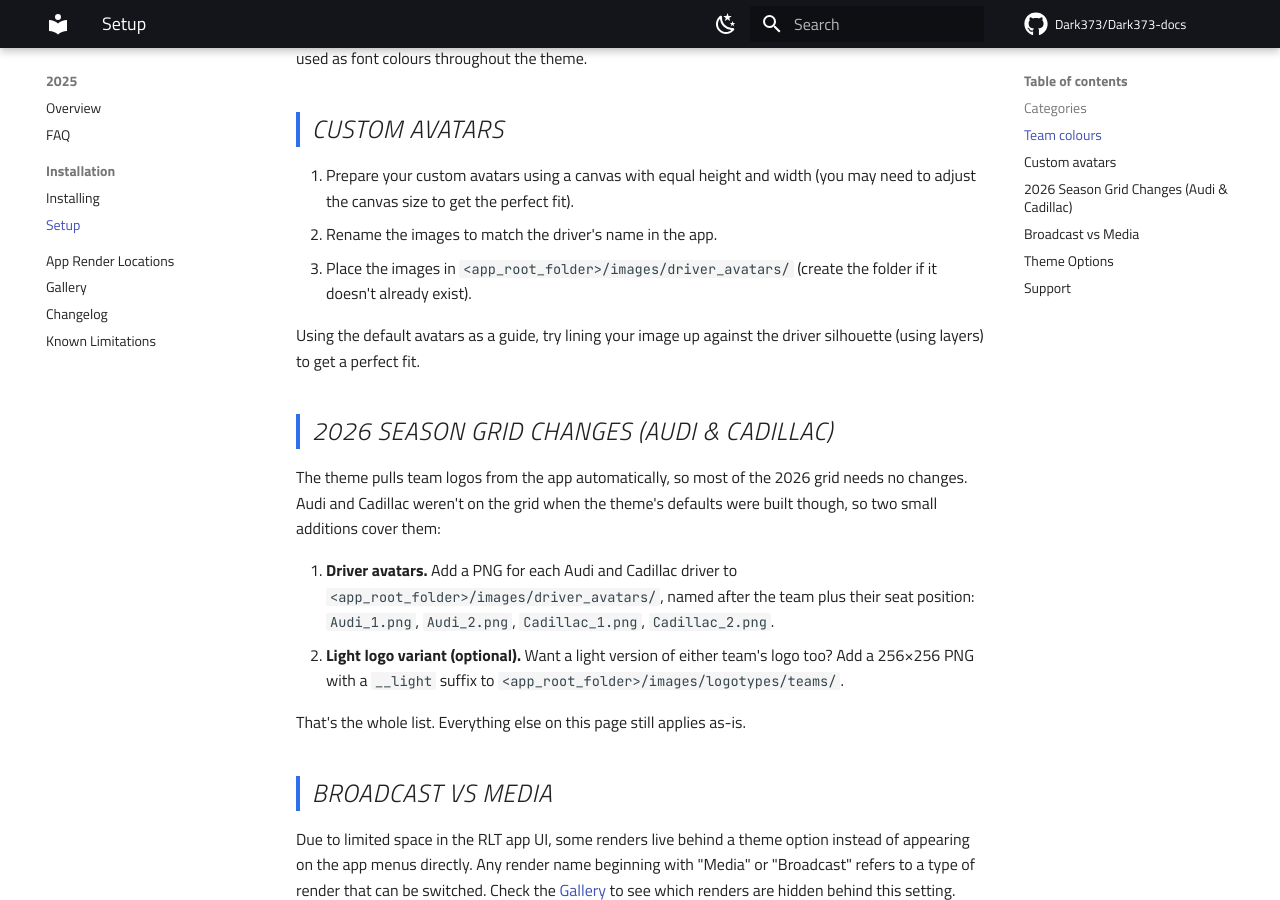
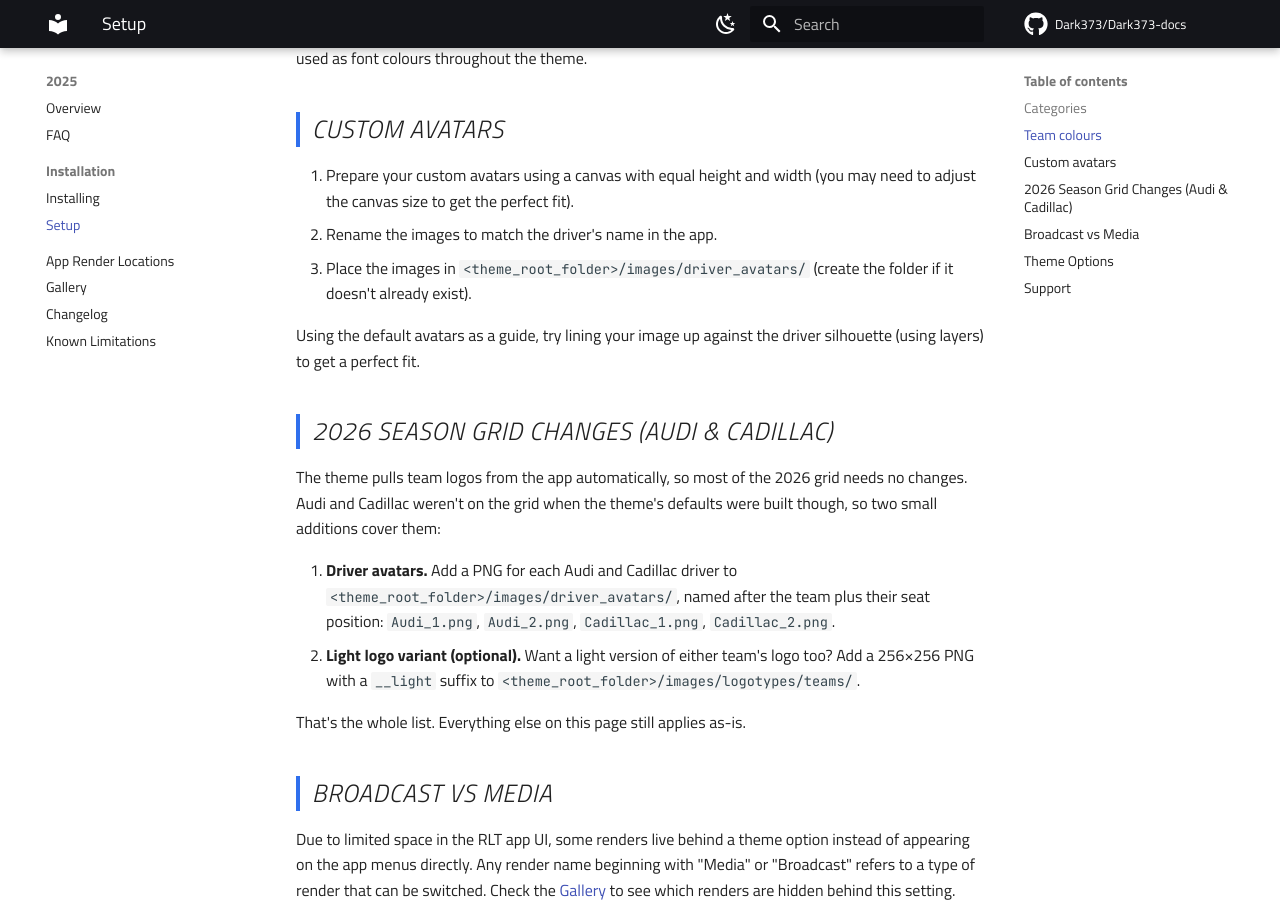
Before and after one commit to Dark373/Dark373-docs, an MkDocs documentation site: the page built from docs/f1-2025-theme/theme-options.md, in a window 1280 px wide and 900 px high, scrolled down 782 px. Built offline with MkDocs 1.6.1 and Material for MkDocs 9.7.7, drawn with Linux system fonts in a browser that asks for light colours; comment, search, counter and statistics services are not loaded; part of the change alters nothing that is shown.

Commit message:
Fix folder reference: theme root, not app root, for driver avatars/logos
Both driver_avatars and logotypes/teams live under the theme's own folder, not the app root - corrected the new 2026-grid-changes section and the pre-existing Custom avatars section right above it (same physical driver_avatars path referenced in both, so they needed to agree).

Co-Authored-By: Claude Sonnet 5 <noreply@anthropic.com>

Claude-Session: https://claude.ai/code/session_01WEWdRkUQPkz2PnDqHzXaDT

```diff
--- a/docs/f1-2025-theme/theme-options.md
+++ b/docs/f1-2025-theme/theme-options.md
@@ -31,7 +31,7 @@ colours. Tertiary colours are used as font colours throughout the theme.
 1. Prepare your custom avatars using a canvas with equal height and width
    (you may need to adjust the canvas size to get the perfect fit).
 2. Rename the images to match the driver's name in the app.
-3. Place the images in `<app_root_folder>/images/driver_avatars/` (create
+3. Place the images in `<theme_root_folder>/images/driver_avatars/` (create
    the folder if it doesn't already exist).
 
 Using the default avatars as a guide, try lining your image up against the
@@ -45,12 +45,12 @@ the theme's defaults were built though, so two small additions cover
 them:
 
 1. **Driver avatars.** Add a PNG for each Audi and Cadillac driver to
-   `<app_root_folder>/images/driver_avatars/`, named after the team plus
+   `<theme_root_folder>/images/driver_avatars/`, named after the team plus
    their seat position: `Audi_1.png`, `Audi_2.png`, `Cadillac_1.png`,
    `Cadillac_2.png`.
 2. **Light logo variant (optional).** Want a light version of either
    team's logo too? Add a 256×256 PNG with a `__light` suffix to
-   `<app_root_folder>/images/logotypes/teams/`.
+   `<theme_root_folder>/images/logotypes/teams/`.
 
 That's the whole list. Everything else on this page still applies as-is.
 
```
